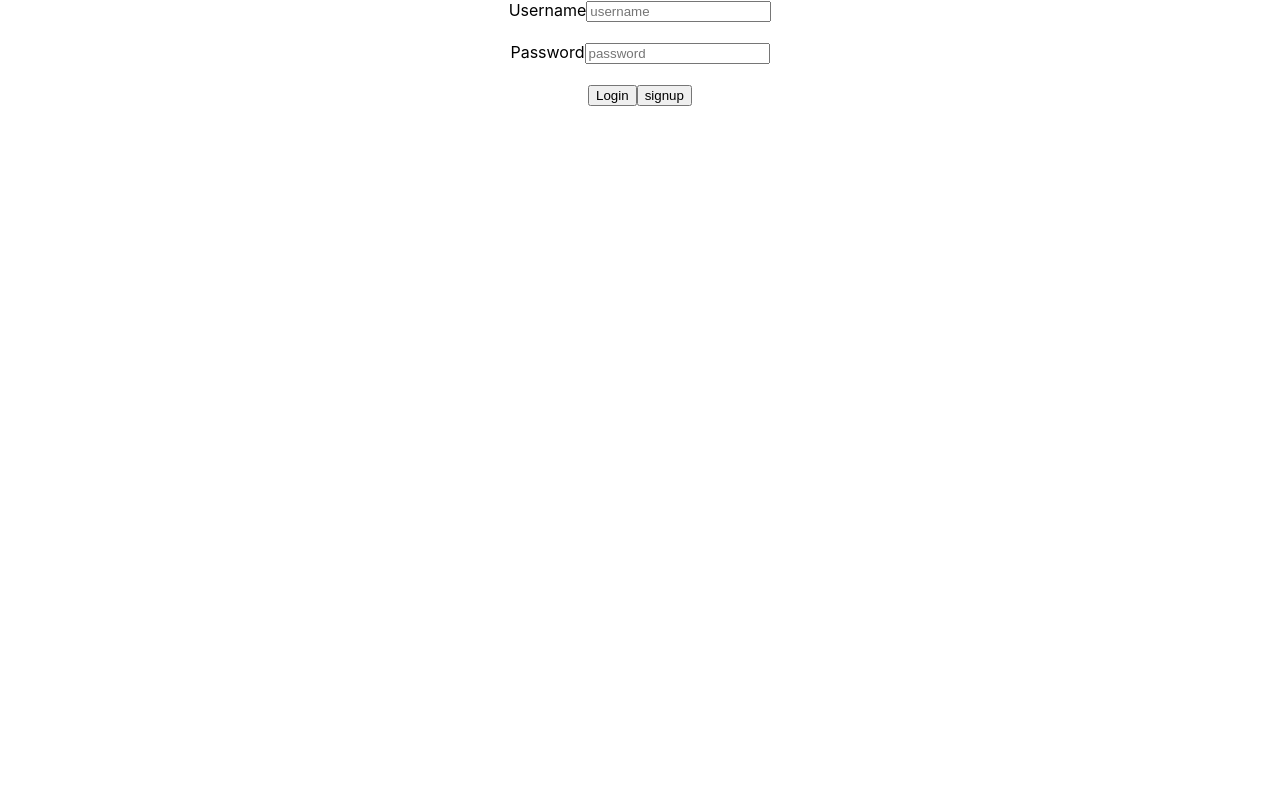
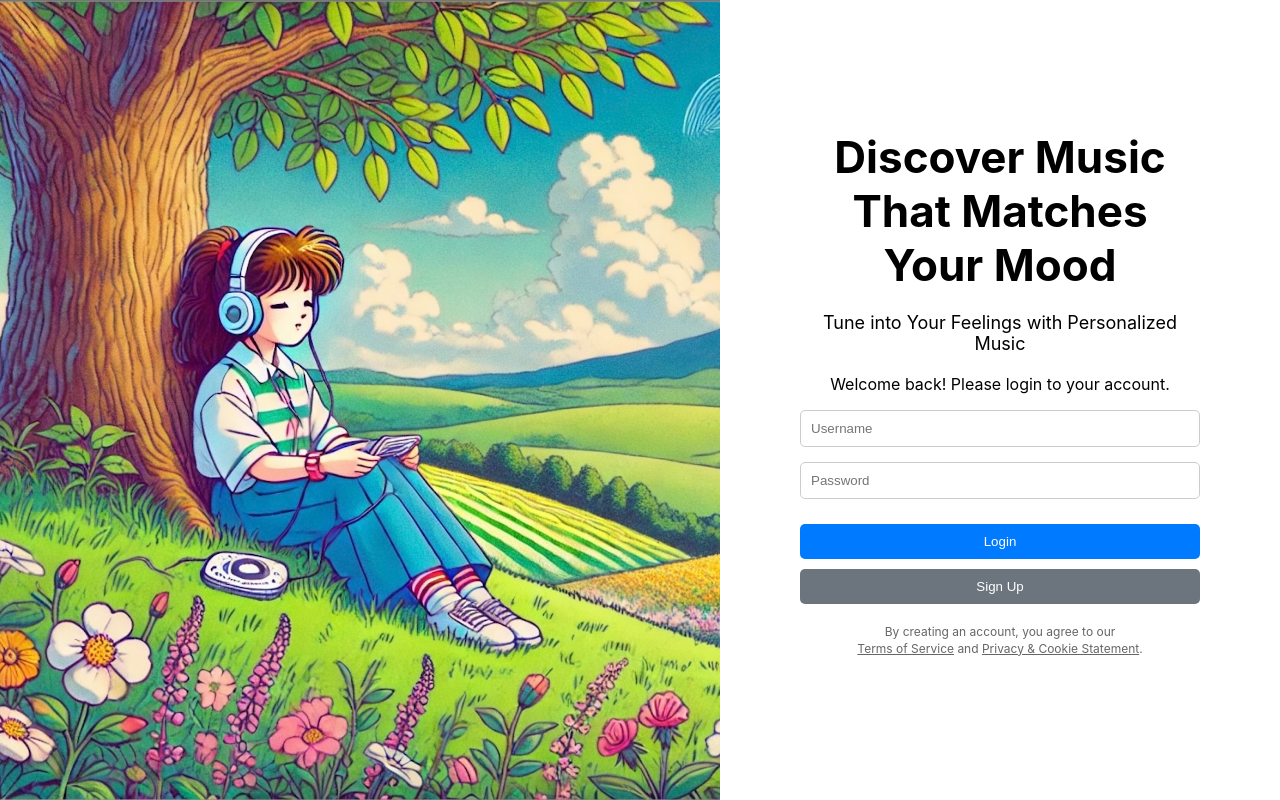
Before and after one commit to Ryanch0/TuneMoods_Project, a React (Create React App) app: page /login in a window 1280 px wide. Built offline with nearby package versions, Linux system fonts and the light colour scheme.

Commit message:
login form

```diff
--- a/src/App.css
+++ b/src/App.css
@@ -224,3 +224,109 @@ h1 {
   font-size: 20px;
   cursor: pointer;
 }
+
+/* loginpage */
+.login-container {
+  display: flex;
+  height: 100vh;
+}
+
+.login-heading {
+  font-size: 44px;
+  font-weight: bold;
+  text-align: center;
+  margin-bottom: 20px;
+}
+
+.login-subheading { /* 작은 글씨로 된 문구 스타일 */
+  font-size: 18px; /* 글씨 크기 작게 */
+  text-align: center; /* 가운데 정렬 */
+  margin-bottom: 20px; /* 아래쪽 여백 */
+}
+
+.login-image {
+  flex: 6;
+  background-image: url('backgroundImg.jpg'); /*이미지추가*/
+  background-size: cover;
+  background-position: center;
+}
+
+.login-form-container {
+  flex: 4;
+  display: flex;
+  justify-content: center;
+  align-items: center;
+  flex-direction: column;
+  padding: 40px;
+  margin-bottom: 30px;
+}
+
+.login-form {
+  width: 100%;
+  max-width: 400px;
+}
+
+.login-form h2 {
+  margin-bottom: 20px;
+  text-align: center;
+}
+
+.login-form div {
+  margin-bottom: 15px;
+}
+
+.login-form label {
+  display: block;
+  margin-bottom: 5px;
+}
+
+.login-form input {
+  width: 100%;
+  padding: 10px;
+  border: 1px solid #ccc;
+  border-radius: 5px;
+  box-sizing: border-box;
+}
+
+.login-form button {
+  width: 100%;
+  padding: 10px;
+  background-color: #007bff;
+  color: white;
+  border: none;
+  border-radius: 5px;
+  cursor: pointer;
+  margin-top: 10px;
+  box-sizing: border-box;
+}
+
+.login-form button:hover {
+  background-color: #0056b3;
+}
+
+.login-form .signup-button {
+  background-color: #6c757d;
+}
+
+.login-form .signup-button:hover {
+  background-color: #5a6268;
+}
+
+.login-text {
+  text-align: center;
+  margin-bottom: 20px;
+  font-size: 16px;
+}
+
+.terms-text { /* 새로운 스타일 추가 */
+  font-size: 12px; /* 글씨 크기 작게 */
+  color: #666; /* 글씨 색상 옅게 */
+  text-align: center; /* 텍스트 가운데 정렬 */
+  line-height: 1.4; /* 줄 간격 조정 */
+  margin-top: 20px; /* 위쪽 마진 추가 */
+}
+
+.terms-text a { /* 새로운 스타일 추가 */
+  text-decoration: underline; /* 밑줄 추가 */
+  color: inherit; /* 링크 색상을 기본 텍스트 색상과 동일하게 설정 */
+}
--- a/src/routes/Login.js
+++ b/src/routes/Login.js
@@ -1,10 +1,12 @@
-import { useState } from "react"
-import axios from "../axiosConfig"
+
+
+import { useState } from "react";
+import axios from "../axiosConfig";
 import { useNavigate } from 'react-router-dom';
 import Cookies from 'js-cookie';
+import '../App.css';
 
-
-function Login({setIsAuthenticated}) {
+function Login({ setIsAuthenticated }) {
 
     const [formData, setFormData] = useState({
         username: '',
@@ -24,15 +26,13 @@ function Login({setIsAuthenticated}) {
     const handleSubmit = async (e) => {
         e.preventDefault();
         try {
-            console.log(formData)
             const response = await axios.post('/api/users/login', formData, {
-                headers : {'Content-Type': 'application/json'},
+                headers: { 'Content-Type': 'application/json' },
                 withCredentials: true
             });
             if (response.status === 200) {
                 Cookies.set('jwt', response.data.token, { path: '/', sameSite: 'None', secure: true });
-                console.log(response.data)
-                setIsAuthenticated(true)
+                setIsAuthenticated(true);
                 navigate('/music');
             } else {
                 alert('Invalid username or password');
@@ -43,40 +43,52 @@ function Login({setIsAuthenticated}) {
                 alert(error.response.data.error);
             } else {
                 alert('Server error');
-            }        }
+            }
+        }
     };
 
     return (
+        <div className="login-container">
+            <div className="login-image"></div>
+            <div className="login-form-container">
+                <div className="login-form">
+                <h1 className="login-heading">Discover Music That Matches Your Mood</h1>
+                <p className="login-subheading">Tune into Your Feelings with Personalized Music</p>
+                    <div className="login-text">
+                        <p>Welcome back! Please login to your account.</p>
+                    </div>
                     <form onSubmit={handleSubmit}>
                         <div>
-                <label>Username</label>
                             <input
                                 type="text"
-                    placeholder="username"
+                                placeholder="Username"
                                 name="username"
                                 value={formData.username}
                                 onChange={handleChange}
                             />
                         </div>
-            <div style={{ height: '20px' }}></div>
                         <div>
-                <label>Password</label>
                             <input
                                 type="password"
-                    placeholder="password"
+                                placeholder="Password"
                                 name="password"
                                 value={formData.password}
                                 onChange={handleChange}
                             />
                         </div>
-            <div style={{ height: '20px' }}></div>
                         <button type="submit">Login</button>
-            <button onClick={()=>{
-                navigate('/signup')
-            }}>signup</button>
+                        <button type="button" className="signup-button" onClick={() => navigate('/signup')}>
+                            Sign Up
+                        </button>
                     </form>
-
-    )
+                    <p className="terms-text">
+                        By creating an account, you agree to our<br />
+                        <a href="#">Terms of Service</a> and <a href="#">Privacy & Cookie Statement</a>.
+                    </p>
+                </div>
+            </div>
+        </div>
+    );
 }
 
-export default Login
+export default Login;
--- a/src/routes/Signup.js
+++ b/src/routes/Signup.js
@@ -6,13 +6,12 @@ import { useNavigate } from 'react-router-dom';
 
 // 예외처리 필요
 function Signup() {
+
+    // 폼 전송 data
     const [formData, setFormData] = useState({
         username: '',
         password: ''
     });
-
-
-
     const navigate = useNavigate();
 
     const handleChange = (e) => {
```
Also changed, not shown: src/backgroundImg.jpg (added). Lines whose indentation alone changed are shown as unchanged.
